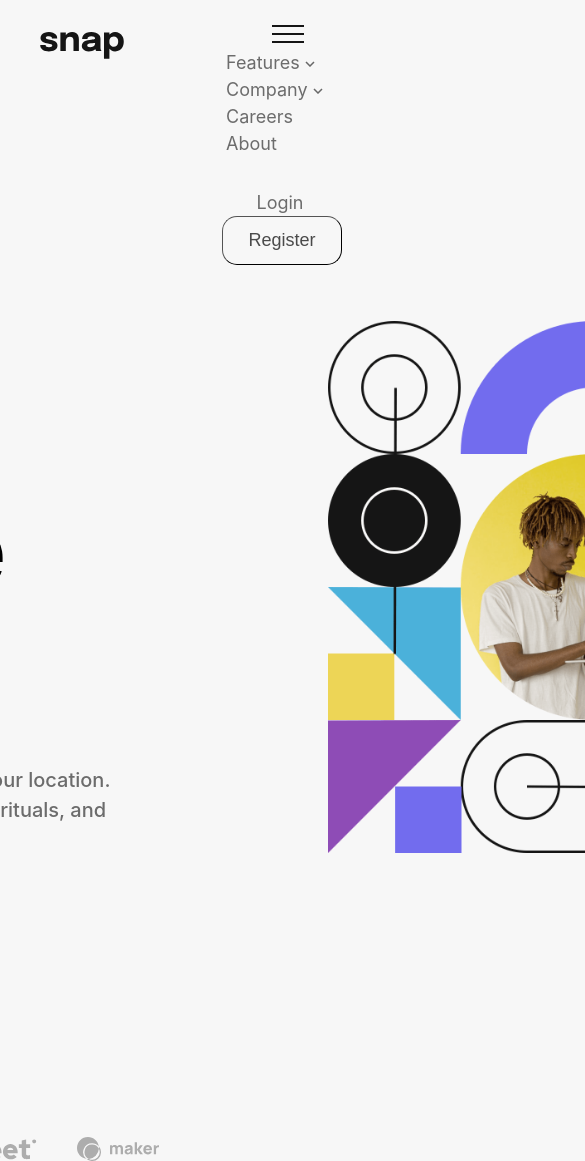
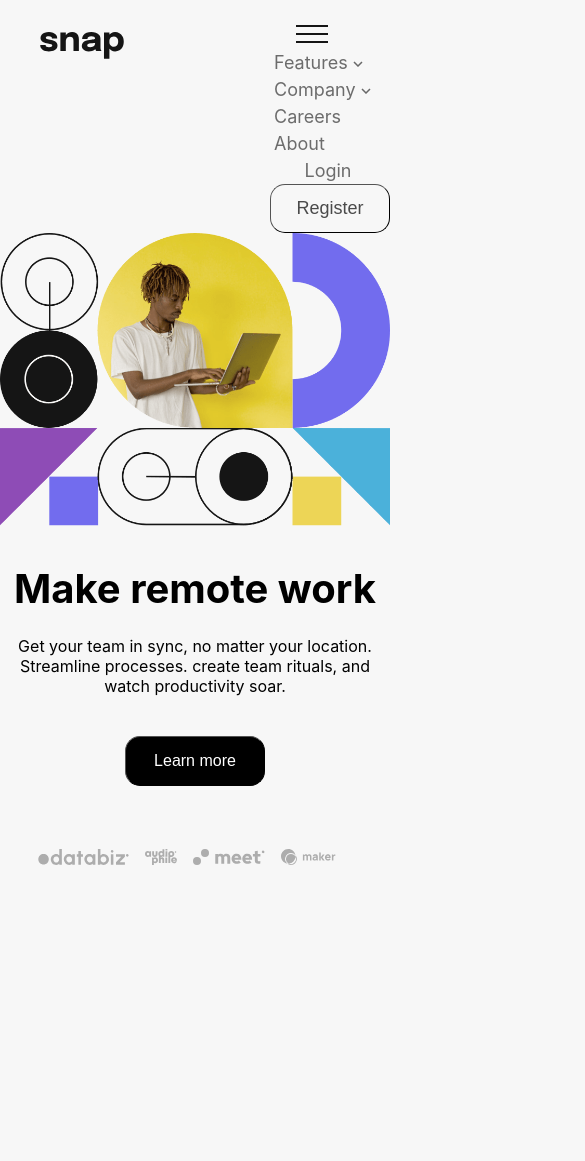
Before and after one commit to Nagema/Intro-section-with-dropdown-navigation, a React (Create React App) app: page / in a window 390 px wide. Shown: the top 1161 px of the page, 585 px wide, since content can reach past the window. After the commit the page ends 869 px from the top, so only its background shows below. Built offline with nearby package versions, Linux system fonts and the light colour scheme.

Commit message:
react responsive added

```diff
--- a/package.json
+++ b/package.json
@@ -8,6 +8,7 @@
     "@testing-library/user-event": "^13.5.0",
     "react": "^18.2.0",
     "react-dom": "^18.2.0",
+    "react-responsive": "^9.0.0",
     "react-router-dom": "^6.4.0",
     "react-scripts": "5.0.1",
     "web-vitals": "^2.1.4"
--- a/src/components/NavBar/NavBar.jsx
+++ b/src/components/NavBar/NavBar.jsx
@@ -35,10 +35,11 @@ function NavBar() {
             <img src={logo} className="App-logo" alt="logo" />
         </Link>
         <nav className='links-wrapper'>
-            <div className='menu-links'>
             <button className='close-button' onClick={handleMenuIcon}>
                 <img src={ menuIcon ? iconMenu : iconClose} alt="close icon" />
             </button>
+                <div className='all-links'>
+                    <div className='menu-links'>
                         <div className='main-links'>
                             <div className='link-arrow-wrapper'>
                                 <Link className='links' to="/" onClick={handleFeatureLink}>
@@ -97,6 +98,7 @@ function NavBar() {
                             <button className='register-button'>Register</button>
                         </div>
                     </div>
+                </div>
         </nav>
       </header>
   )
--- a/src/components/NavBar/styles.css
+++ b/src/components/NavBar/styles.css
@@ -12,8 +12,7 @@
 
 
   .menu-login {
-    margin-right: 3em;
-    margin-top: 2em;
+
   }
 
   .links-wrapper {
--- a/src/containers/MainPage.jsx
+++ b/src/containers/MainPage.jsx
@@ -6,8 +6,13 @@ import clientDatabiz from '../assets/images/client-databiz.svg';
 import clientAudiophile from '../assets/images/client-audiophile.svg';
 import clientMeet from '../assets/images/client-meet.svg';
 import clientMarker from '../assets/images/client-maker.svg';
+import { useMediaQuery } from 'react-responsive'
 
 function MainPage() {
+
+    const isWide = useMediaQuery({
+        query: '(min-width: 1023px)'
+      })
     return (
         <>
             <div className='main-page-container'>
@@ -27,7 +32,7 @@ function MainPage() {
                         </div>
                     </div>
                 </div>
-            <img className='main-page-image' src={heroImageDesktop}/>
+                <img className='main-page-image' src={isWide ? heroImageDesktop : heroImageMobile }/>
             </div>
         </>
     )
--- a/src/containers/styles.css
+++ b/src/containers/styles.css
@@ -1,5 +1,6 @@
 .main-page-container {
     display: flex;
+    flex-direction: column-reverse;
     margin-top: 0;
     top: 8em;
     justify-content: center;
@@ -7,43 +8,25 @@
 }
 
 .main-page-text {
-    margin-top: 15.5vh;
-    margin-right: 5em;
+    margin-top: 4.5vh;
     flex-direction: column;
     align-items: flex-start;
-    text-align: left;
+    text-align: center;
 }
 
 .main-page-text h1 {
     margin-top: 5px;
-    font-size: 6.2em;
+    font-size: 2.5em;
     line-height: 1;
-    max-width: 584px;
-    min-width: 584px;
 }
 
 .main-page-text p {
     max-width: 450px;
-    line-height: 1.5;
-    margin-top: 1em;
-    font-weight: 500;
-    color: #6C6C6C;
-    font-size: 20px;
+    margin: auto;
 }
 
 .main-page-image {
-    margin-top: 3.5em;
-    height: 63vh;
-}
-.client-image-wrapper {
-    margin-top: 4.5em;
-    display: flex;
-}
-
-.client-image {
-    padding-top: 10%;
-    height: 1.5em;
-    padding-right: 2.5em;
+    margin: 0;
 }
 
 .learn-more-button {
@@ -51,11 +34,11 @@
     margin-top: 2.5em;
     margin-bottom: 1.5em;
     border-radius: 15px;
-    width: 160px;
-    height: 60px;
+    width: 140px;
+    height: 50px;
     background-color: rgb(0, 0, 0);
     border-width: 1.5px;
-    font-size: 18px;
+    font-size: 16px;
     cursor: pointer;
 }
 .learn-more-button:hover {
@@ -64,3 +47,62 @@
     font-weight: 600;
     border-width: 2px;
 }
+
+.client-image {
+    padding-top: 10%;
+    height: 1em;
+    padding-right: 1em;
+}
+
+@media (min-width: 1023px) {
+    .main-page-container {
+        display: flex;
+        flex-direction: initial;
+        margin-top: 0;
+        top: 8em;
+        justify-content: center;
+        margin: auto;
+    }
+    .main-page-text {
+        margin-top: 15.5vh;
+        margin-right: 5em;
+        flex-direction: column;
+        align-items: flex-start;
+        text-align: left;
+    }
+    .main-page-text h1 {
+        margin-top: 5px;
+        font-size: 6.2em;
+        line-height: 1;
+        max-width: 584px;
+        min-width: 584px;
+    }
+    .main-page-text p {
+        max-width: 450px;
+        line-height: 1.5;
+        margin-top: 1em;
+        font-weight: 500;
+        color: #6C6C6C;
+        font-size: 20px;
+        margin-left: 0;
+    }
+    .client-image {
+        padding-top: 10%;
+        height: 1.5em;
+        padding-right: 2.5em;
+    }
+    .main-page-image {
+        margin-top: 3.5em;
+        height: 63vh;
+    }
+    .client-image {
+        padding-top: 10%;
+        height: 1.5em;
+        padding-right: 2.5em;
+    }
+    .learn-more-button {
+        width: 160px;
+        height: 60px;
+        font-size: 18px;
+    }
+}
```
Also changed, not shown: 1 other file (tests, documents, lock files or other folders). Lines whose indentation alone changed are shown as unchanged.
